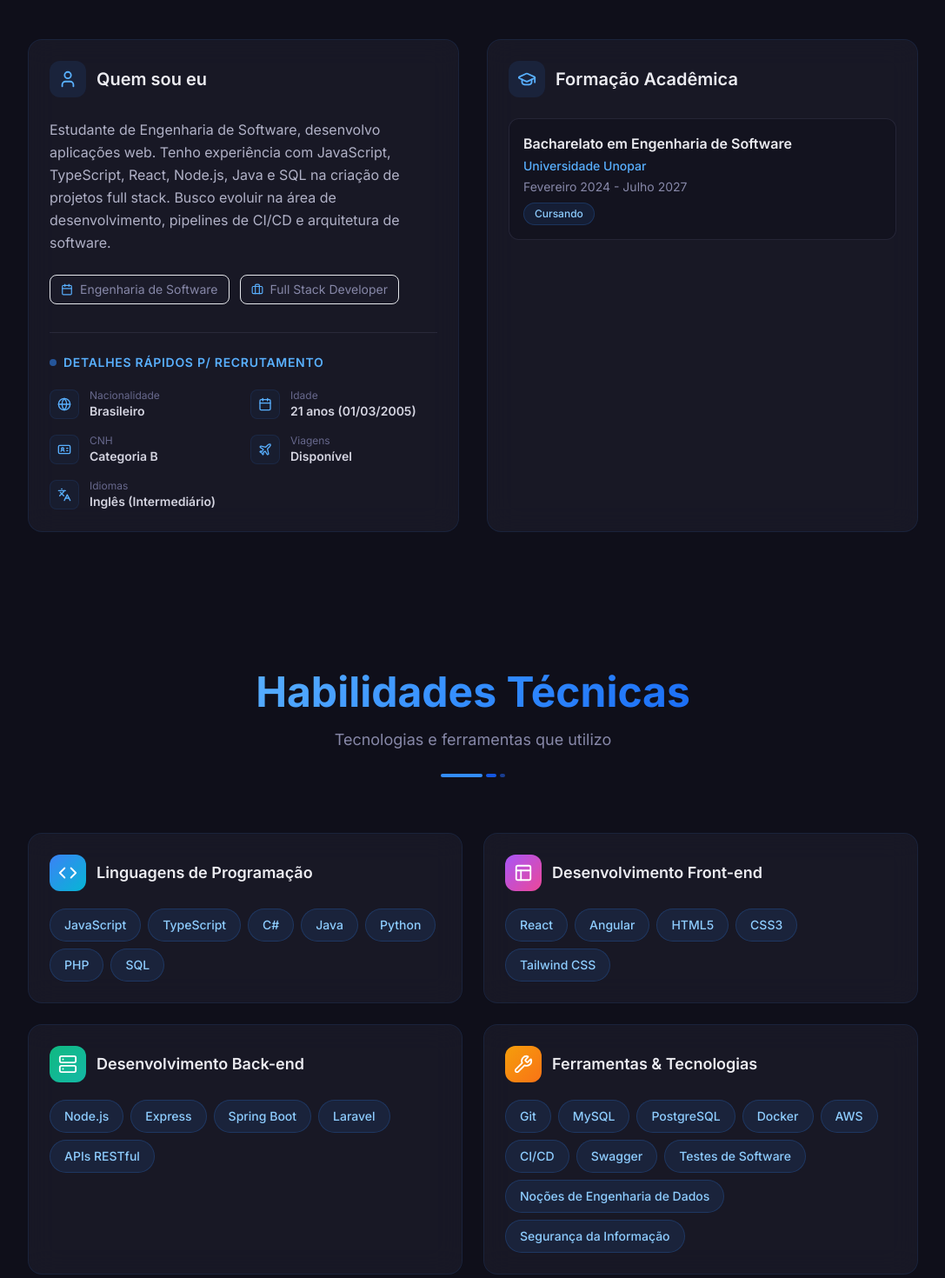
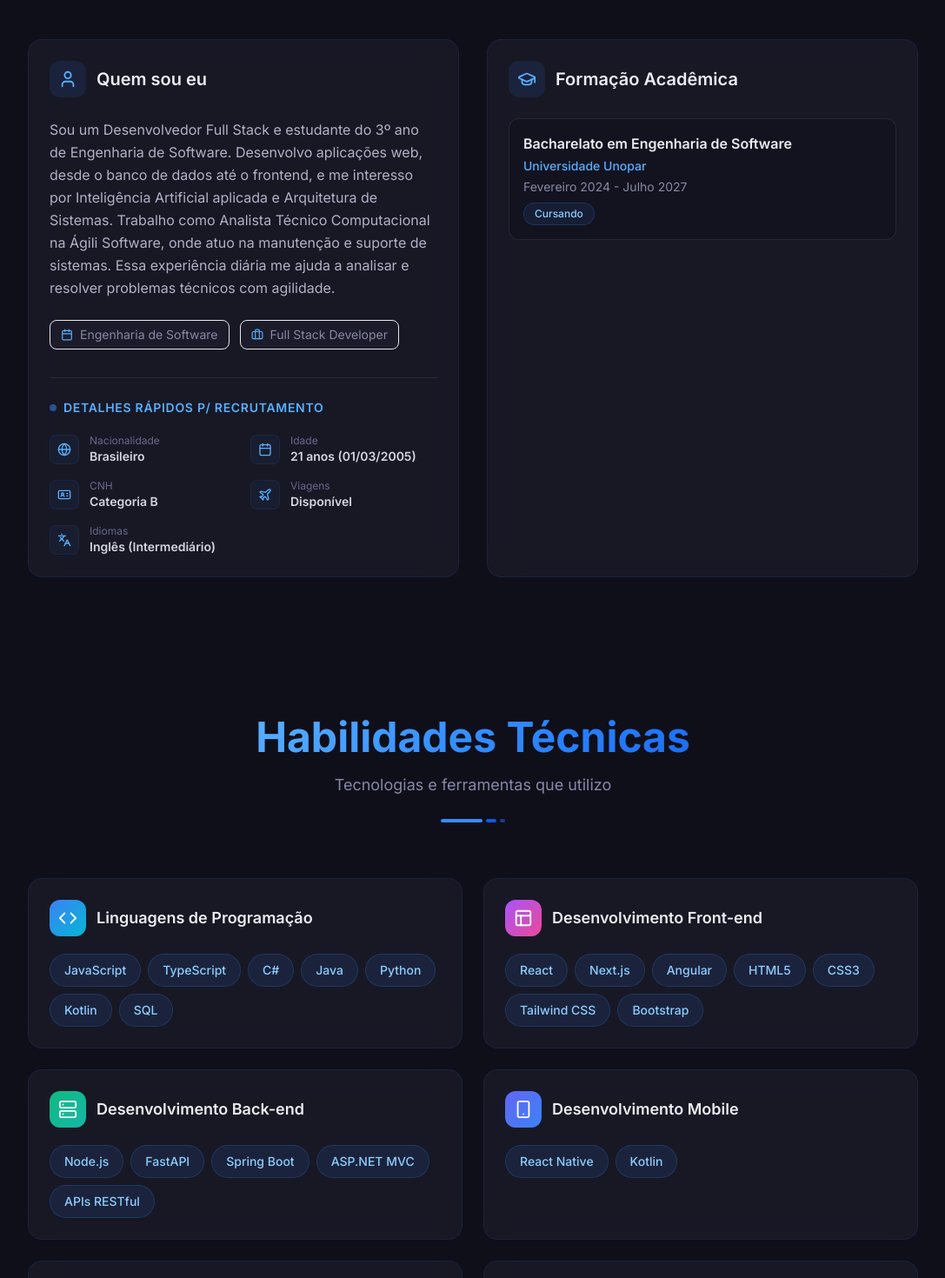
Before and after one commit to Nicolas125-tech/Portifolio-em-React-e-Talwind, a React (Vite) app: page / in a window 1280 px wide. Shown: the part 1020-2490 px from the top of the page at 87% size, without its empty margins (96-1183 px from the left). Built offline with nearby package versions, Linux system fonts and the light colour scheme.

Commit message:
feat: sincroniza portfolio com as infos atualizadas do GitHub

```diff
--- a/src/components/sections/Skills.jsx
+++ b/src/components/sections/Skills.jsx
@@ -1,4 +1,4 @@
-import { Code, Layout, Server, Wrench } from 'lucide-react';
+import { Code, Layout, Server, Wrench, Smartphone, Cpu } from 'lucide-react';
 import { skills } from '../../data/personalData';
 import { SectionTitle } from '../ui/SectionTitle';
 import { GlassCard } from '../ui/GlassCard';
@@ -23,6 +23,18 @@ const skillCategories = [
     icon: Server,
     items: skills.backend,
     gradient: 'from-emerald-500 to-teal-500',
+  },
+  {
+    title: 'Desenvolvimento Mobile',
+    icon: Smartphone,
+    items: skills.mobile,
+    gradient: 'from-indigo-500 to-blue-500',
+  },
+  {
+    title: 'IA & Visão Computacional',
+    icon: Cpu,
+    items: skills.ai,
+    gradient: 'from-red-500 to-rose-500',
   },
   {
     title: 'Ferramentas & Tecnologias',
--- a/src/data/personalData.js
+++ b/src/data/personalData.js
@@ -9,7 +9,7 @@ export const personalData = {
   linkedin: "https://www.linkedin.com/in/nicolas-mandarino-bissoqui-7787761b8",
   github: "https://github.com/nicolas125-tech",
   portfolio: "https://nicolas125-tech.github.io/Portifolio-em-React-e-Talwind/",
-  about: "Estudante de Engenharia de Software, desenvolvo aplicações web. Tenho experiência com JavaScript, TypeScript, React, Node.js, Java e SQL na criação de projetos full stack. Busco evoluir na área de desenvolvimento, pipelines de CI/CD e arquitetura de software.",
+  about: "Sou um Desenvolvedor Full Stack e estudante do 3º ano de Engenharia de Software. Desenvolvo aplicações web, desde o banco de dados até o frontend, e me interesso por Inteligência Artificial aplicada e Arquitetura de Sistemas. Trabalho como Analista Técnico Computacional na Ágili Software, onde atuo na manutenção e suporte de sistemas. Essa experiência diária me ajuda a analisar e resolver problemas técnicos com agilidade.",
   birthDate: "01/03/2005",
   nationality: "Brasileiro",
   cnh: "Categoria B",
@@ -20,10 +20,12 @@ export const personalData = {
 };
 
 export const skills = {
-  languages: ["JavaScript", "TypeScript", "C#", "Java", "Python", "PHP", "SQL"],
-  frontend: ["React", "Angular", "HTML5", "CSS3", "Tailwind CSS"],
-  backend: ["Node.js", "Express", "Spring Boot", "Laravel", "APIs RESTful"],
-  toolsAndTech: ["Git", "MySQL", "PostgreSQL", "Docker", "AWS", "CI/CD", "Swagger", "Testes de Software", "Noções de Engenharia de Dados", "Segurança da Informação"]
+  languages: ["JavaScript", "TypeScript", "C#", "Java", "Python", "Kotlin", "SQL"],
+  frontend: ["React", "Next.js", "Angular", "HTML5", "CSS3", "Tailwind CSS", "Bootstrap"],
+  backend: ["Node.js", "FastAPI", "Spring Boot", "ASP.NET MVC", "APIs RESTful"],
+  mobile: ["React Native", "Kotlin"],
+  ai: ["OpenCV", "YOLOv8"],
+  toolsAndTech: ["Git", "PostgreSQL", "MongoDB", "Redis", "MySQL", "Docker", "GitHub Actions", "CI/CD", "AWS"]
 };
 
 export const education = [
@@ -72,13 +74,15 @@ export const allCertifications = [
     ]
   },
   {
-    category: "Ecossistema JavaScript & Front-end",
+    category: "Ecossistema JavaScript, Front-end & Mobile",
     items: [
       "Full Stack JavaScript - OneBitCode",
+      "Ignite React/Node - Rocketseat",
       "Formação ReactJS & NodeJS - Rocketseat",
       "Angular and TypeScript - Dener Troquatte",
       "Especialista Front-End - EBAC",
-      "Modern JavaScript ES6 for React - Udemy"
+      "Modern JavaScript ES6 for React - Udemy",
+      "Formação Android com Kotlin - Rocketseat"
     ]
   },
   {
@@ -86,16 +90,20 @@ export const allCertifications = [
     items: [
       "Full Cycle 3.0 - FullCycle",
       "Especialista Back-End Java - EBAC",
+      "Formação Java - Rocketseat",
       "Ignite Java - Rocketseat",
       "Advanced Java - SoftBlue",
       "Treinamento Java EmpregaTech - Senac Londrina",
-      "Laravel PHP / Full Stack PHP Developer - Udemy / UpInside"
+      "Laravel PHP / Full Stack PHP Developer - Udemy / UpInside",
+      "Formação em C# - Rocketseat"
     ]
   },
   {
     category: "Dados, Inteligência Artificial & Qualidade",
     items: [
       "Ignite AI Development - Rocketseat",
+      "Deep Learning for Computer Vision with Python - PyImageSearch",
+      "Python 3 Deep Dive - Udemy / Fred Baptista",
       "Engenheiro de Qualidade de Software - EBAC",
       "SQL Impressionador - Hashtag Treinamentos",
       "Data Engineering Bootcamp - IGTI",
@@ -107,19 +115,19 @@ export const allCertifications = [
 
 export const projects = [
   {
-    id: 2,
+    id: 1,
     title: "ChikGuard",
-    description: "Monitoramento por IoT e visão computacional para aviários. Utiliza uma API em Python, plugins de IA, painel administrativo e gera relatórios automáticos. Arquitetura baseada em microsserviços com Docker.",
-    tech: ["Python", "React", "Node.js", "Docker", "Supabase", "OpenCV"],
+    description: "Monitoramento utilizando IA na borda (Edge Computing) e Visão Computacional para analisar a saúde de aves em granjas.",
+    tech: ["Python", "FastAPI", "React", "React Native", "MongoDB", "PostgreSQL", "Docker", "YOLOv8", "OpenCV"],
     githubUrl: "https://github.com/Nicolas125-tech/ChikGuard-Original",
     featured: true,
     badgeText: "Principal Destaque"
   },
   {
-    id: 1,
-    title: "AssistênciaTech",
-    description: "Sistema de gestão para assistência técnica. Possui um portal público para o cliente consultar a OS e um painel para os técnicos gerenciarem serviços, visualizarem métricas e emitirem recibos em PDF.",
-    tech: ["C#", ".NET 8", "ASP.NET Core MVC", "SQLite", "Docker", "Bootstrap"],
+    id: 2,
+    title: "TechOS",
+    description: "Sistema para gerenciar Ordens de Serviço (OS) em assistências técnicas, com foco em interface responsiva.",
+    tech: ["C#", ".NET 8", "ASP.NET MVC", "PostgreSQL", "Redis", "Docker", "Bootstrap"],
     githubUrl: "https://github.com/Nicolas125-tech/AssistenciaTech",
     featured: true,
     badgeText: "Destaque"
@@ -127,9 +135,18 @@ export const projects = [
   {
     id: 3,
     title: "TripPlanner",
-    description: "Aplicação para planejar roteiros, atividades diárias e despesas, e coordenar viagens de forma colaborativa.",
-    tech: ["React", "Java", "Spring Boot", "Tailwind CSS", "MySQL", "APIs RESTful"],
+    description: "Aplicação para planejar e gerenciar rotas de viagens, integrando backend em Java e frontend em React.",
+    tech: ["Java", "Spring Boot", "React", "Tailwind CSS", "MySQL"],
     githubUrl: "https://github.com/Nicolas125-tech/TripPlanner-React-e-Java",
+    featured: true,
+    badgeText: "Destaque"
+  },
+  {
+    id: 4,
+    title: "AgroTrace",
+    description: "Sistema B2B para rastreamento de cargas de alto valor com funcionamento offline. Conecta dispositivos IoT ao aplicativo móvel e suporta grande volume de dados.",
+    tech: ["Python", "FastAPI", "Next.js", "React Native", "PostgreSQL", "Docker"],
+    githubUrl: "https://github.com/Nicolas125-tech/AgroTrace",
     featured: true,
     badgeText: "Destaque"
   }
```
